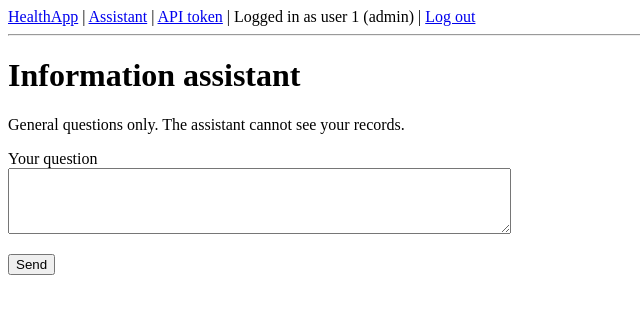
After one commit to AlexanderLian/MC100_Exam_healthapp, a Flask app: page /assistant in a window 1280 px wide. The commit adds this page. Shown: the top 314 px of the page, without its empty margins (0-640 px from the left). Run offline with Flask 3, Linux system fonts and the light colour scheme; the visitor is signed in with stand-in values (Sample User, id 1); parts of the project's set-up code (start-up, migrations or seed data) failed here and were passed over.

Commit message:
Add information assistant

```diff
--- a/app/__init__.py
+++ b/app/__init__.py
@@ -8,6 +8,7 @@ from flask import Flask, render_template
 from app import models
 from app.controllers.api import api
 from app.controllers.appointments import appointments
+from app.controllers.assistant import assistant
 from app.controllers.auth import auth
 from app.controllers.documents import documents
 from app.controllers.notes import notes
@@ -30,7 +31,7 @@ def create_app():
     app.config['SESSION_COOKIE_SECURE'] = os.environ.get('SESSION_COOKIE_SECURE', 'false').lower() in ('1', 'true', 'yes')
     # Flask rejects a cookie older than this, so a copied one stops working after 30 idle minutes
     app.config['PERMANENT_SESSION_LIFETIME'] = timedelta(minutes=30)
-    # lab_3 has no limit, so one upload could fill the disk. Flask refuses the request before reading it
+    # Flask refuses a bigger request before reading it, so one upload cannot fill the disk
     app.config['MAX_CONTENT_LENGTH'] = 5 * 1024 * 1024
 
     security_log = logging.getLogger('healthapp.security')
@@ -48,6 +49,7 @@ def create_app():
     app.register_blueprint(api)
     app.register_blueprint(appointments)
     app.register_blueprint(documents)
+    app.register_blueprint(assistant)
 
     @app.route('/')
     def index():
--- /dev/null
+++ b/app/controllers/assistant.py
@@ -0,0 +1,99 @@
+import logging
+import os
+import re
+import time
+
+from flask import Blueprint, render_template, request, session
+from openai import OpenAI
+
+from app.controllers.auth import login_required
+
+assistant = Blueprint('assistant', __name__)
+
+security_log = logging.getLogger('healthapp.security')
+
+# a cap on what one question can cost
+MAX_QUESTION = 500
+MAX_ANSWER = 2000
+MAX_PER_MINUTE = 5
+
+# a chat model by name, the free routing pools can land on one that only labels content
+DEFAULT_MODEL = 'google/gemma-4-31b-it:free'
+
+SECRET_PATTERNS = [
+    (re.compile(r'(?i)(api[_-]?key\s*[=:]\s*)[^\s,;]+'), r'\1[REDACTED]'),
+    (re.compile(r'(?i)(password\s*[=:]\s*)[^\s,;]+'), r'\1[REDACTED]'),
+    (re.compile(r'(?i)(token\s*[=:]\s*)[^\s,;]+'), r'\1[REDACTED]'),
+    # 11 digits is a fodselsnummer, it must never leave the clinic
+    (re.compile(r'\b[0-9]{11}\b'), '[REDACTED]'),
+]
+
+SYSTEM_PROMPT = (
+    'You are the help assistant for a clinic web portal in Norway. '
+    'Patients can register and log in, book an appointment, upload documents and '
+    'reset a password. Clinicians can read and write journal notes for patients '
+    'they have an appointment with. Never mention anything else the portal can do. '
+    'You cannot see any patient records, so never say that you can. '
+    'Do not give medical advice, tell the person to contact the clinic. '
+    'Keep answers short, three sentences at most. '
+    'Write the answer only, never your reasoning.'
+)
+
+
+def redact(text):
+    for pattern, replacement in SECRET_PATTERNS:
+        text = pattern.sub(replacement, text)
+    return text
+
+
+def recent_ask_times():
+    minute_ago = time.time() - 60
+    return [asked for asked in session.get('assistant_times', []) if asked > minute_ago]
+
+
+def assistant_page(answer=None, question=None, error=None):
+    return render_template('assistant.html', answer=answer, question=question, error=error)
+
+
+@assistant.route('/assistant', methods=['GET', 'POST'])
+@login_required
+def ask():
+    if request.method == 'GET':
+        return assistant_page()
+
+    question = request.form.get('question', '').strip()
+    # the form already requires it, this is for a request that skips the form
+    if not question:
+        return assistant_page(), 400
+    if len(question) > MAX_QUESTION:
+        return assistant_page(error='Questions can be at most %d characters.' % MAX_QUESTION,
+                              question=question), 400
+
+    asked = recent_ask_times()
+    # every question costs money, so one account cannot spend the quota in a loop
+    if len(asked) >= MAX_PER_MINUTE:
+        return assistant_page(error='Too many questions. Wait a minute and try again.', question=question), 429
+
+    asked.append(time.time())
+    session['assistant_times'] = asked
+
+    try:
+        client = OpenAI(base_url='https://openrouter.ai/api/v1', api_key=os.environ['OPENROUTER_API_KEY'])
+        response = client.chat.completions.create(
+            model=os.environ.get('OPENROUTER_MODEL', DEFAULT_MODEL),
+            messages=[
+                {'role': 'system', 'content': SYSTEM_PROMPT},
+                # redacted first, so a national id or a password never leaves the server
+                {'role': 'user', 'content': redact(question)},
+            ],
+            max_completion_tokens=400,
+            temperature=0,
+        )
+        answer = response.choices[0].message.content or ''
+    except Exception:
+        # no exception text on the page, it can carry the key, the url or a stack trace
+        security_log.warning('assistant call failed user_id=%s', session.get('user_id'))
+        return assistant_page(error='The assistant is not available right now.', question=question), 502
+
+    # Jinja2 escapes the answer, nothing runs it
+    return assistant_page(answer=answer[:MAX_ANSWER], question=question)
--- /dev/null
+++ b/app/templates/assistant.html
@@ -0,0 +1,21 @@
+{% extends 'base.html' %}
+
+{% block content %}
+    <h1>Information assistant</h1>
+
+    <p>General questions only. The assistant cannot see your records.</p>
+
+    <form method="post" action="{{ url_for('assistant.ask') }}">
+        <p>
+            <label for="question">Your question</label><br>
+            <textarea id="question" name="question" rows="4" cols="60" maxlength="500" required>{{ question or '' }}</textarea>
+        </p>
+        <button type="submit">Send</button>
+    </form>
+
+    {% if answer %}
+        <h2>Answer</h2>
+        <p>{{ answer }}</p>
+        <p><small>Written by a language model.</small></p>
+    {% endif %}
+{% endblock %}
--- a/app/templates/base.html
+++ b/app/templates/base.html
@@ -15,6 +15,7 @@
                 <a href="{{ url_for('appointments.book') }}">Book appointment</a> |
                 <a href="{{ url_for('documents.document_list') }}">My documents</a> |
             {% endif %}
+            <a href="{{ url_for('assistant.ask') }}">Assistant</a> |
             <a href="{{ url_for('auth.api_tokens') }}">API token</a> |
             Logged in as user {{ session.user_id }} ({{ session.role }}) |
             <a href="{{ url_for('auth.logout') }}">Log out</a>
```
Also changed, not shown: 1 other file.
